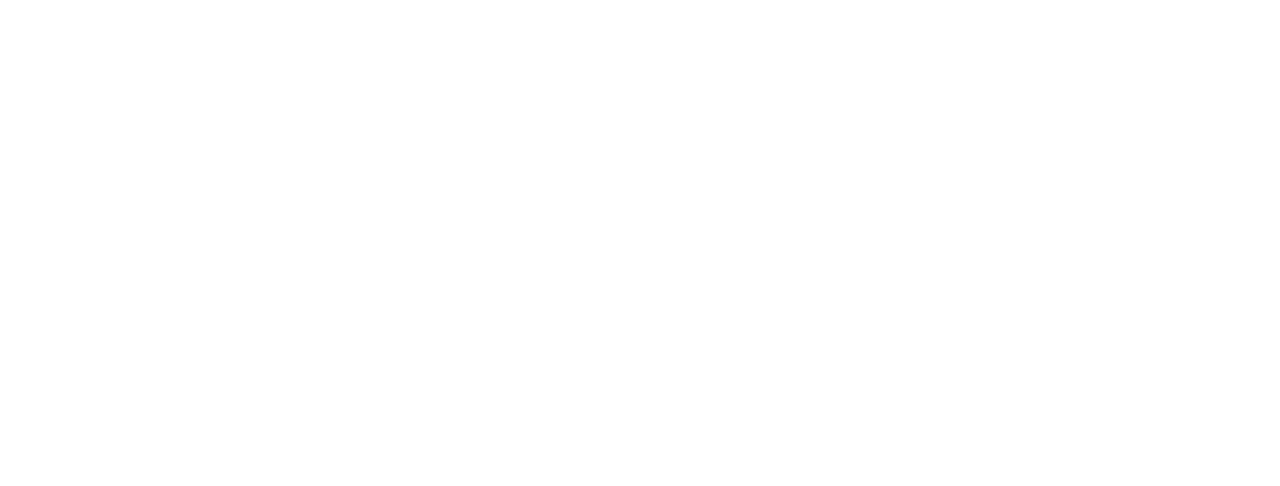
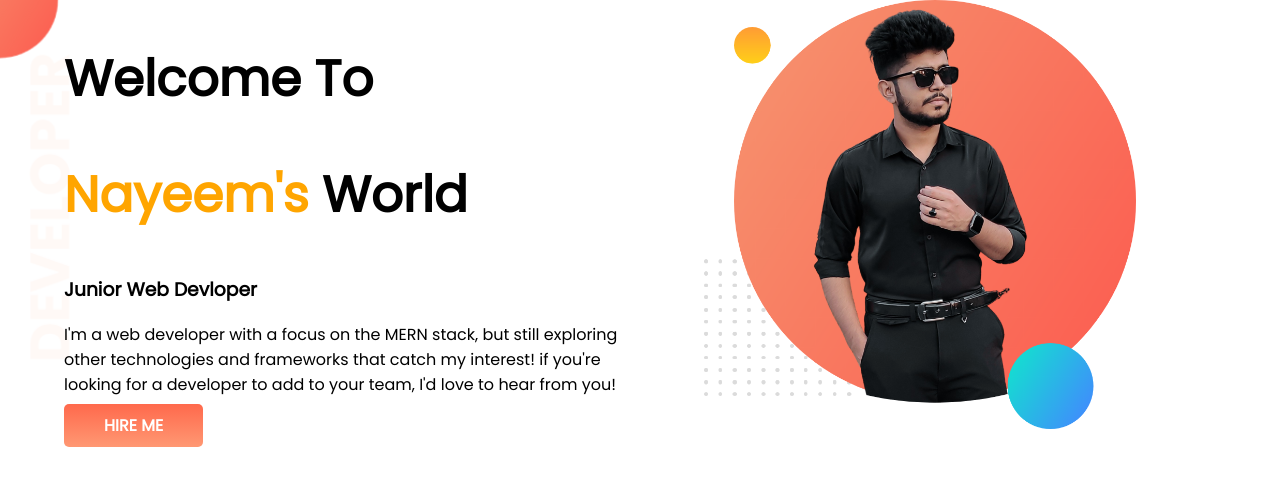
Before and after one commit to Nayeem31/developer-portfolio, a plain HTML site: page index.html in a window 1280 px wide. Drawn offline with Linux system fonts and the light colour scheme.

Commit message:
top section added

```diff
--- a/index.html
+++ b/index.html
@@ -5,9 +5,24 @@
     <meta http-equiv="X-UA-Compatible" content="IE=edge">
     <meta name="viewport" content="width=device-width, initial-scale=1.0">
     <title>NAYEEM PORTFOLIO</title>
+    <link rel="preconnect" href="https://fonts.googleapis.com">
+    <link rel="preconnect" href="https://fonts.gstatic.com" crossorigin>
+    <link href="https://fonts.googleapis.com/css2?family=Poppins&display=swap" rel="stylesheet">
     <link rel="stylesheet" href="style.css">
 </head>
 <body>
-
+    <section class="top-banner">
+        <div class="half-width">
+            <h1>Welcome To</h1>
+            <h1> <span class="orange-color">Nayeem's</span> World</h1>
+            <h3>Junior Web Devloper</h3>
+            <p>I'm a web developer with a focus on the MERN stack, but still  exploring other technologies and frameworks that catch my interest! if you're looking for a developer to add to your team, I'd love to hear from you!
+            </p>
+            <a class="link-button" target="_blank" href="#">HIRE ME</a>
+        </div>
+        <div class="half-width">
+            <img src="images/my-bg.png" alt="">
+        </div>
+    </section>
 </body>
 </html>
--- a/style.css
+++ b/style.css
@@ -0,0 +1,33 @@
+body{
+    font-family: 'Poppins', sans-serif;
+    margin: 0;
+}
+h1{
+    font-size: 50px;
+}
+.orange-color{
+    color: orange;
+}
+section{
+    display: flex;
+}
+.half-width{
+    width: 50%;
+    padding-left: 5%;
+}
+.half-width img{
+    width:75%;
+
+}
+.link-button{
+    text-decoration: none;
+    background-image: linear-gradient(#FF694C,#FF9873);
+    padding: 10px 40px;
+    color: white;
+    font-weight: 700;
+    border-radius: 5px;
+}
+section{
+    background-image: url(images/top-banner.png);
+    background-repeat: no-repeat;
+}
```
Also changed, not shown: images/dream-bg.png (added), images/exp-bg.png (added), images/my-bg.png (added), images/my-bg2 .png (added), images/top-banner.png (added).
